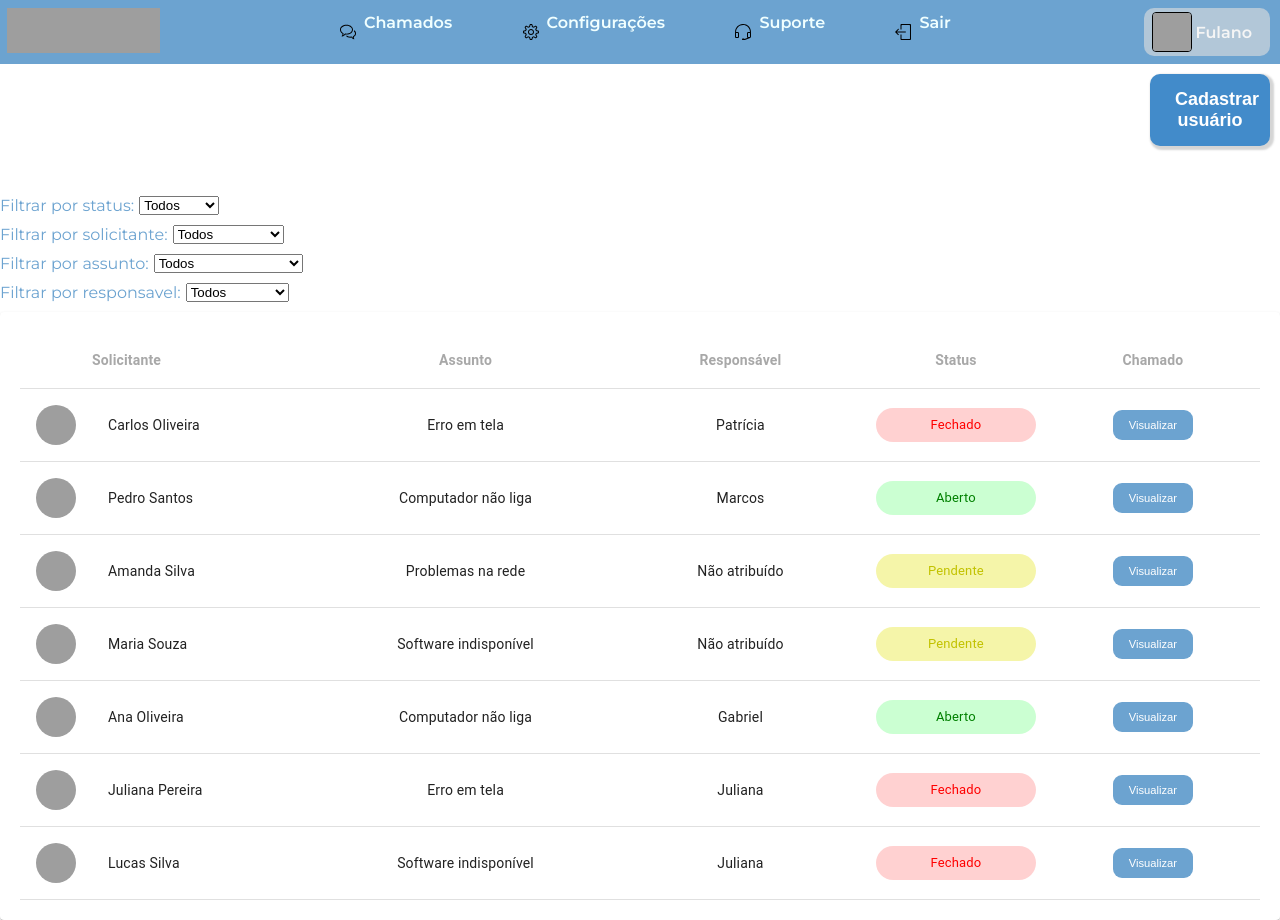
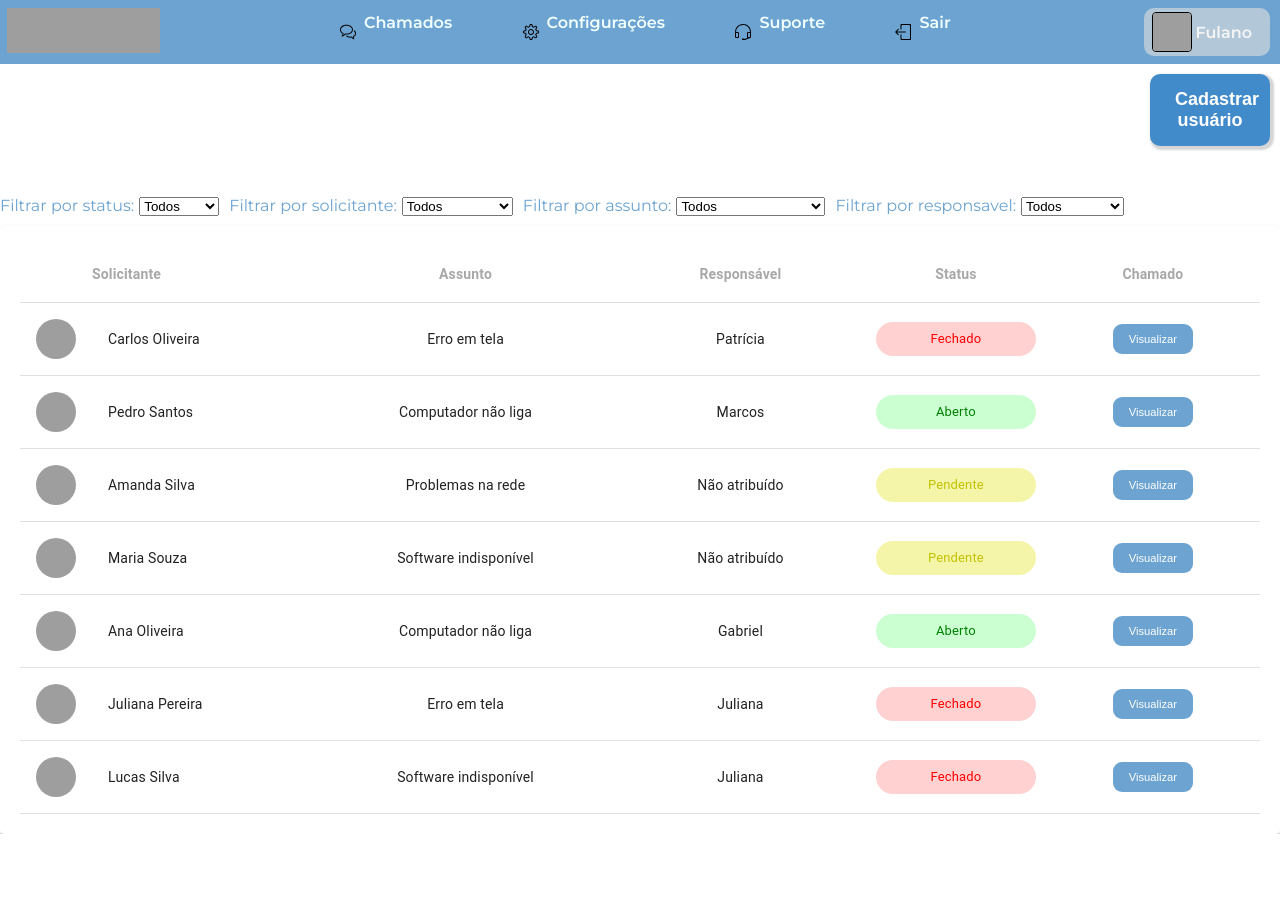
Before and after one commit to gabriella-muniz/helpdesk-inforio, a Next.js app: page /navbar in a window 1280 px wide. After the commit the page ends 834 px from the top, so only its background shows below. Built offline with nearby package versions, Linux system fonts and the light colour scheme; grey boxes are pictures that could not be loaded.

Commit message:
alteração na largura do resumo/ filtro foi alterado para a horizontal

```diff
--- a/src/app/tela-funcionario/resumo-ticket/resumo.css
+++ b/src/app/tela-funcionario/resumo-ticket/resumo.css
@@ -12,7 +12,7 @@
   display: flex;
   padding: 20px;
   align-items: center;
-  width: 70%;
+  width: 100%;
 }
 
 .TableBody {
@@ -89,8 +89,10 @@ button {
 .filter-container {
   display: flex;
   align-items: center;
+  justify-content: center;
   margin-right: 10px;
   margin-bottom: 10px;
+  display: inline-block;
 }
 
 .filter-container label {
```
